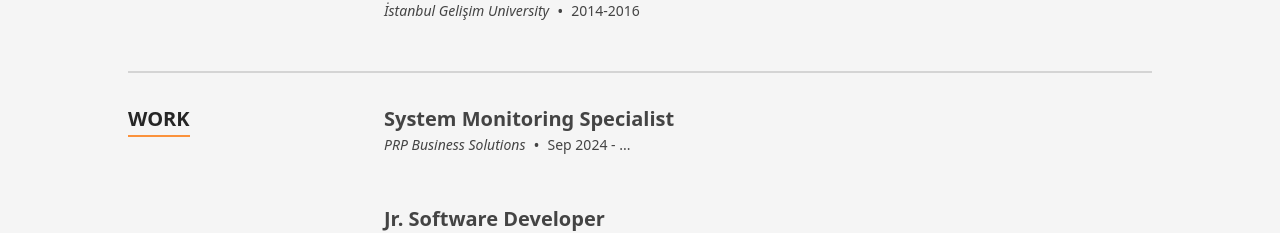
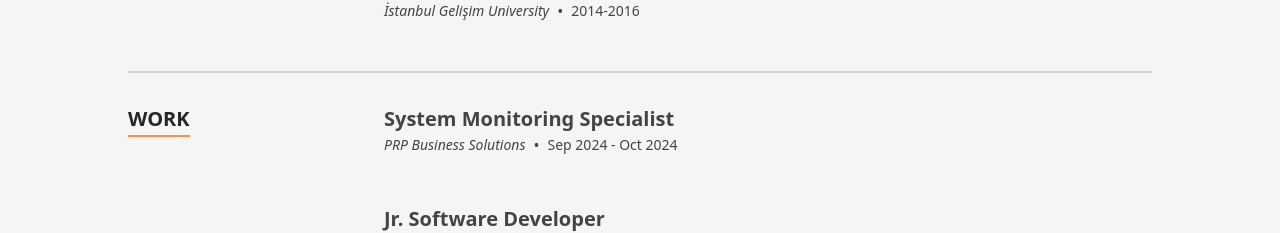
Before and after one commit to SametDulger/mywebsite, a Next.js app: page / in a window 1280 px wide. Shown: the part 1473-1706 px from the top of the page. Built offline with nearby package versions, Linux system fonts and the light colour scheme.

Commit message:
Update data.tsx

```diff
--- a/src/data/data.tsx
+++ b/src/data/data.tsx
@@ -281,7 +281,7 @@ export const education: TimelineItem[] = [
 
 export const experience: TimelineItem[] = [
   {
-    date: 'Sep 2024 - ...',
+    date: 'Sep 2024 - Oct 2024',
     location: 'PRP Business Solutions',
     title: 'System Monitoring Specialist',
     content: <p></p>,
```
